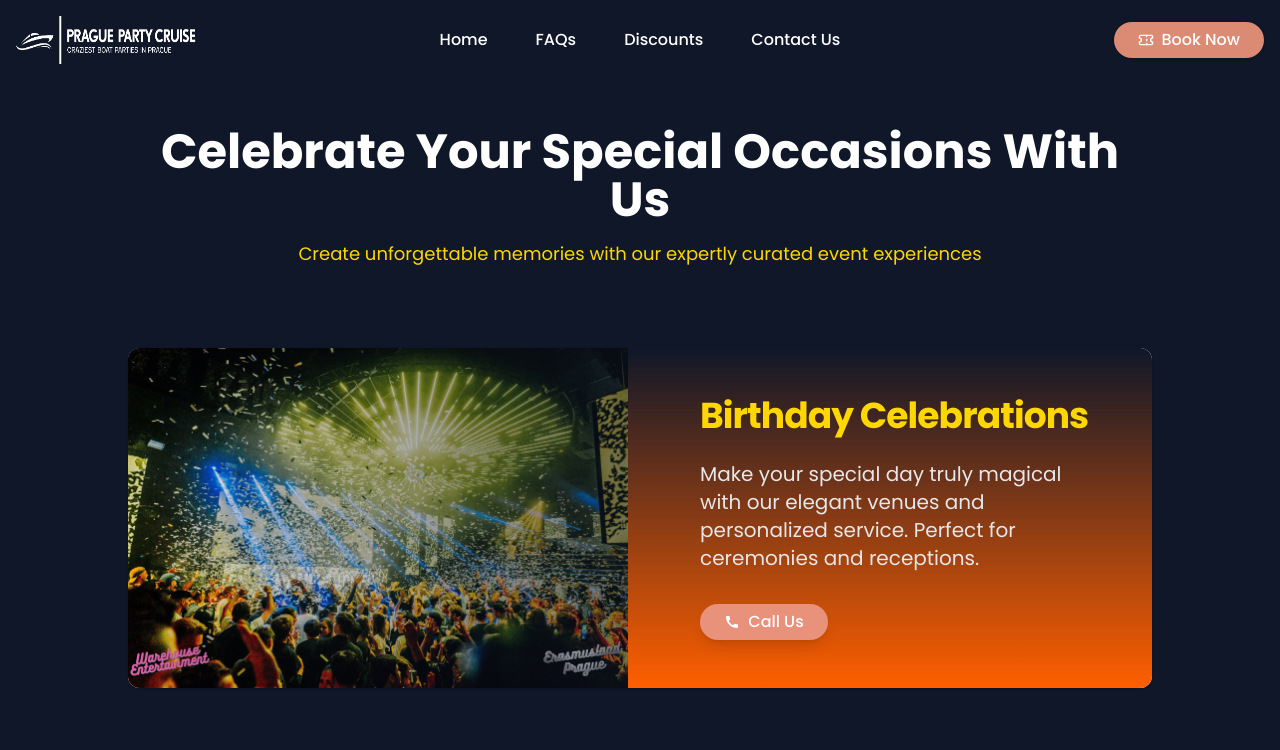
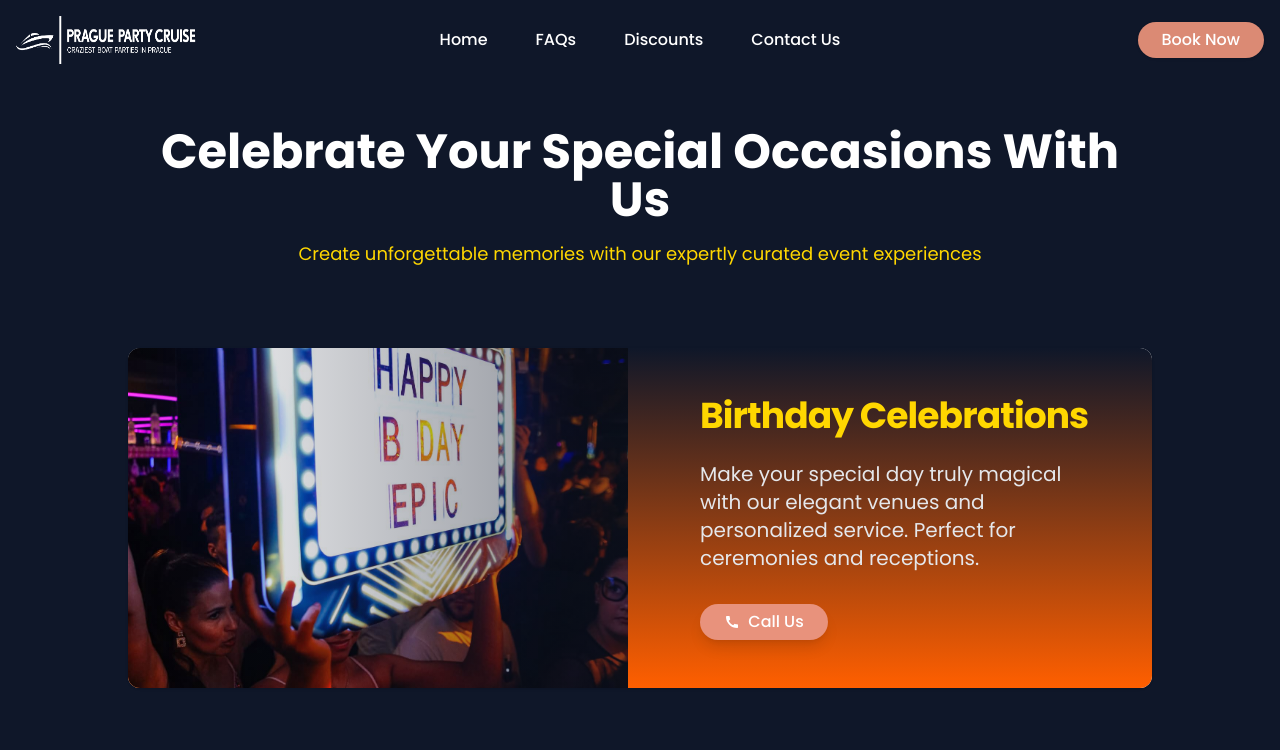
Before and after one commit to CrzyMonks/bestboatpartyprague, a Next.js app: page /discounts in a window 1280 px wide. Shown: the top 750 px of the page. Built offline with nearby package versions, Linux system fonts and the light colour scheme.

Commit message:
navbar GTM updated

```diff
--- a/app/discounts/page.js
+++ b/app/discounts/page.js
@@ -22,7 +22,7 @@ export default function DiscountsPage() {
     {
       title: "Birthday Celebrations",
       description: "Make your special day truly magical with our elegant venues and personalized service. Perfect for ceremonies and receptions.",
-      image: "/images/birthday-party.jpg",
+      image: "/images/birthday.jpeg",
     },
     {
       title: "Group Parties",
@@ -32,12 +32,12 @@ export default function DiscountsPage() {
     {
       title: "Stag Parties",
       description: "Contact us to get special offers for your stag parties",
-      image: "/images/stag-party.jpg",
+      image: "/images/bachlorette-party.jpg",
     },
     {
       title: "Bachlorettes Parties",
       description: "Contact us to get special offers for your bachlorettes parties",
-      image: "/images/bachlorette-party.jpg",
+      image: "/images/stag-party.jpg",
     }
   ]
 
--- a/app/layout.js
+++ b/app/layout.js
@@ -1,3 +1,4 @@
+
 import { Poppins } from "next/font/google";
 import "./globals.css";
 import { GoogleTagManager } from '@next/third-parties/google'
@@ -18,7 +19,7 @@ export const metadata = {
 
 export default function RootLayout({ children }) {
   return (
-    <html lang="en" className={poppins.variable}>
+    <html lang="en" className={poppins.variable} suppressHydrationWarning>
       <GoogleTagManager gtmId="GTM-P5DSX4XJ" />
       <body className="font-poppins">
       <noscript><iframe src="https://www.googletagmanager.com/ns.html?id=GTM-P5DSX4XJ"
--- a/components/Navbar.jsx
+++ b/components/Navbar.jsx
@@ -2,16 +2,32 @@
 
 import Image from "next/image";
 import Link from "next/link";
-import { Button } from "@/components/ui/button";
+// import { Button } from "@/components/ui/button";
 import { useState, useEffect } from 'react';
-import { Ticket } from 'lucide-react';
+// import { Ticket } from 'lucide-react';
 import { usePathname } from 'next/navigation';
 import { GTMButton } from "@/components/GTMButton";
 
 export default function Navbar() {
   const [isMenuOpen, setIsMenuOpen] = useState(false);
+  const [isScrolled, setIsScrolled] = useState(false);
   const pathname = usePathname();
 
+  // Handle scroll effect
+  useEffect(() => {
+    const handleScroll = () => {
+      if (window.scrollY > 50) {
+        setIsScrolled(true);
+      } else {
+        setIsScrolled(false);
+      }
+    };
+
+    window.addEventListener('scroll', handleScroll);
+    return () => window.removeEventListener('scroll', handleScroll);
+  }, []);
+
+  // Handle menu overflow
   useEffect(() => {
     if (isMenuOpen) {
       document.body.style.overflow = 'hidden';
@@ -26,7 +42,11 @@ export default function Navbar() {
 
   return (
     <>
-      <nav className="absolute top-0 left-0 w-full px-4 py-4 flex items-center justify-between z-30">
+      <nav className={`fixed top-0 left-0 w-full px-4 py-4 flex items-center justify-between z-50 transition-all duration-300 ${
+        isScrolled
+          ? 'bg-black/80 backdrop-blur-md shadow-lg'
+          : 'bg-transparent'
+      }`}>
         {/* Logo */}
         <Link href="/" className="flex items-center w-[180px]">
           <Image
@@ -34,7 +54,9 @@ export default function Navbar() {
             alt="Prague Party Cruise"
             width={180}
             height={40}
-            className="h-12 w-auto"
+            className={`h-12 w-auto transition-all duration-300 ${
+              isScrolled ? 'h-10' : 'h-12'
+            }`}
             priority
           />
         </Link>
@@ -43,25 +65,33 @@ export default function Navbar() {
         <div className="hidden md:flex items-center justify-center gap-12 absolute left-1/2 top-1/2 transform -translate-x-1/2 -translate-y-1/2">
           <Link
             href="/"
-            className="text-base text-white hover:text-gray-200 font-medium relative after:content-[''] after:absolute after:left-0 after:-bottom-1 after:h-[1px] after:w-0 after:bg-[#ff5f00] after:transition-all hover:after:w-full"
+            className={`text-base text-white hover:text-gray-200 font-medium relative after:content-[''] after:absolute after:left-0 after:-bottom-1 after:h-[1px] after:w-0 after:bg-[#ff5f00] after:transition-all hover:after:w-full ${
+              isScrolled ? 'py-1' : 'py-2'
+            }`}
           >
             Home
           </Link>
           <Link
             href="/faq"
-            className="text-base text-white hover:text-gray-200 font-medium relative after:content-[''] after:absolute after:left-0 after:-bottom-1 after:h-[1px] after:w-0 after:bg-[#ff5f00] after:transition-all hover:after:w-full"
+            className={`text-base text-white hover:text-gray-200 font-medium relative after:content-[''] after:absolute after:left-0 after:-bottom-1 after:h-[1px] after:w-0 after:bg-[#ff5f00] after:transition-all hover:after:w-full ${
+              isScrolled ? 'py-1' : 'py-2'
+            }`}
           >
             FAQs
           </Link>
           <Link
             href="/discounts"
-            className="text-base text-white hover:text-gray-200 font-medium relative after:content-[''] after:absolute after:left-0 after:-bottom-1 after:h-[1px] after:w-0 after:bg-[#ff5f00] after:transition-all hover:after:w-full"
+            className={`text-base text-white hover:text-gray-200 font-medium relative after:content-[''] after:absolute after:left-0 after:-bottom-1 after:h-[1px] after:w-0 after:bg-[#ff5f00] after:transition-all hover:after:w-full ${
+              isScrolled ? 'py-1' : 'py-2'
+            }`}
           >
             Discounts
           </Link>
           <Link
             href="/contact"
-            className="text-base text-white hover:text-gray-200 font-medium relative after:content-[''] after:absolute after:left-0 after:-bottom-1 after:h-[1px] after:w-0 after:bg-[#ff5f00] after:transition-all hover:after:w-full"
+            className={`text-base text-white hover:text-gray-200 font-medium relative after:content-[''] after:absolute after:left-0 after:-bottom-1 after:h-[1px] after:w-0 after:bg-[#ff5f00] after:transition-all hover:after:w-full ${
+              isScrolled ? 'py-1' : 'py-2'
+            }`}
           >
             Contact Us
           </Link>
@@ -71,11 +101,15 @@ export default function Navbar() {
         <div className="w-[160px] flex justify-end">
           <GTMButton
             href="https://connect.boomevents.org/cs/organizer/2e24ee9e-6ef3-428b-a037-a5efabf8f07f"
-            className="hidden md:flex bg-[#db8a74] hover:bg-[#db8a74]/90 text-white rounded-full px-6 py-4 font-medium items-center gap-2 text-base"
+            className={`hidden md:flex bg-[#db8a74] hover:bg-[#db8a74]/90 text-white rounded-full px-6 font-medium items-center gap-2 text-base transition-all duration-300 ${
+              isScrolled ? 'py-3' : 'py-4'
+            }`}
             clickId="navbar_book_now"
             buttonId="navbar-button"
           >
-            <Ticket className="w-5 h-5" />
+            {/* <Ticket className={`transition-all duration-300 ${
+              isScrolled ? 'w-4 h-4' : 'w-5 h-5'
+            }`} /> */}
             Book Now
           </GTMButton>
 
@@ -85,12 +119,10 @@ export default function Navbar() {
             onClick={() => setIsMenuOpen(!isMenuOpen)}
           >
             {isMenuOpen ? (
-              // Close icon
               <svg xmlns="http://www.w3.org/2000/svg" className="h-5 w-5" fill="none" viewBox="0 0 24 24" stroke="currentColor">
                 <path strokeLinecap="round" strokeLinejoin="round" strokeWidth={2} d="M6 18L18 6M6 6l12 12" />
               </svg>
             ) : (
-              // Menu icon
               <svg xmlns="http://www.w3.org/2000/svg" className="h-5 w-5" fill="none" viewBox="0 0 24 24" stroke="currentColor">
                 <path strokeLinecap="round" strokeLinejoin="round" strokeWidth={2} d="M4 6h16M4 12h16M4 18h16" />
               </svg>
@@ -102,9 +134,7 @@ export default function Navbar() {
       {/* Mobile Menu Overlay */}
       {isMenuOpen && (
         <div className="md:hidden fixed inset-0 z-50 bg-black/80 backdrop-blur-sm">
-          {/* Menu Content */}
           <div className="relative flex flex-col items-center justify-center h-full gap-6 px-4">
-            {/* Close Button - Positioned at the top right */}
             <button
               className="absolute top-4 right-4 text-white"
               onClick={() => setIsMenuOpen(false)}
@@ -114,6 +144,7 @@ export default function Navbar() {
               </svg>
             </button>
 
+            {/* Mobile Menu Links */}
             <Link
               href="/"
               className={`text-2xl font-medium ${pathname === '/' ? 'text-[#FF5F00]' : 'text-white hover:text-gray-200'}`}
@@ -148,7 +179,7 @@ export default function Navbar() {
               clickId="navbar_book_now"
               buttonId="navbar-button"
             >
-              <Ticket className="w-4 h-4" />
+              {/* <Ticket className="w-4 h-4" /> */}
               Book Now
             </GTMButton>
           </div>
```
Also changed, not shown: public/images/birthday.jpeg (added).
